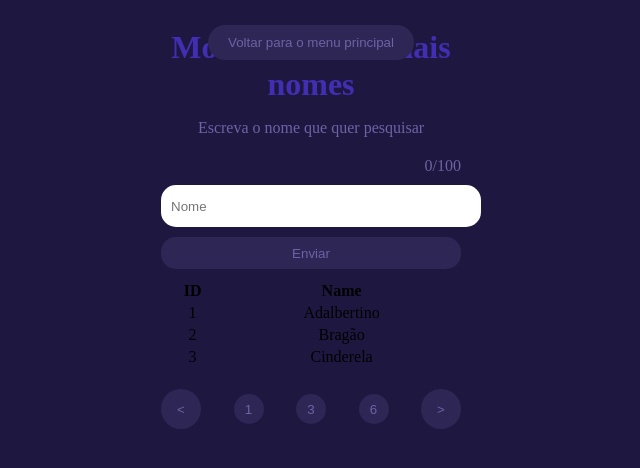
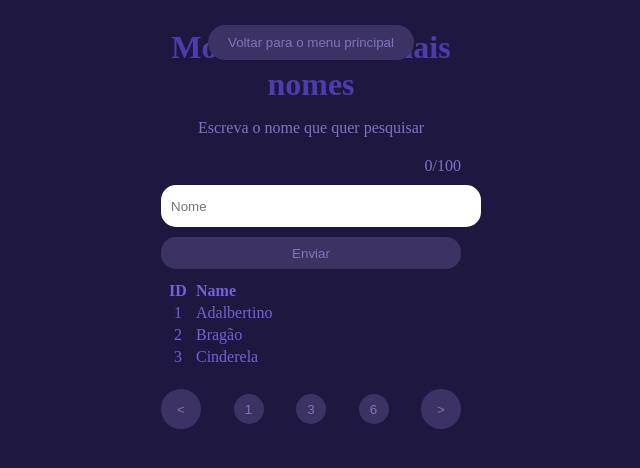
Before and after one commit to daviprios/search-names-front, a React (Create React App) app: page /form/show in a window 1280 px wide. Shown: the top 468 px of the page, without its empty margins (329-969 px from the left). Built offline with nearby package versions, Linux system fonts and the light colour scheme; the HTML template or start-up script is replaced by a standard one.

Commit message:
namestable styles

```diff
--- a/src/components/namesTable.sass
+++ b/src/components/namesTable.sass
@@ -1,12 +1,18 @@
 @import ../styles/global
 
 #NamesTable
+  table-layout: fixed
+
+  color: $text-tertiary-color
+
   #TableCol1
+    width: 30px
+
   #TableCol2
+    width: 270px
 
-  th
-
-  tr
+  tr>*:last-child
+    text-align: start
 
 #StepMenu
   display: inline-flex
--- a/src/styles/global.sass
+++ b/src/styles/global.sass
@@ -1,8 +1,9 @@
 $primary-color: #1e1841
-$secondary-color: #2e2655
+$secondary-color: #3c3364
 $tertiary-color: #4a35b6
 
-$text-primary-color: #422eb3
-$text-secondary-color: #6d63a5
+$text-primary-color: #4d3cac
+$text-secondary-color: #7f74be
+$text-tertiary-color: #7361d6
 
 $link-color: #9185d4
```
